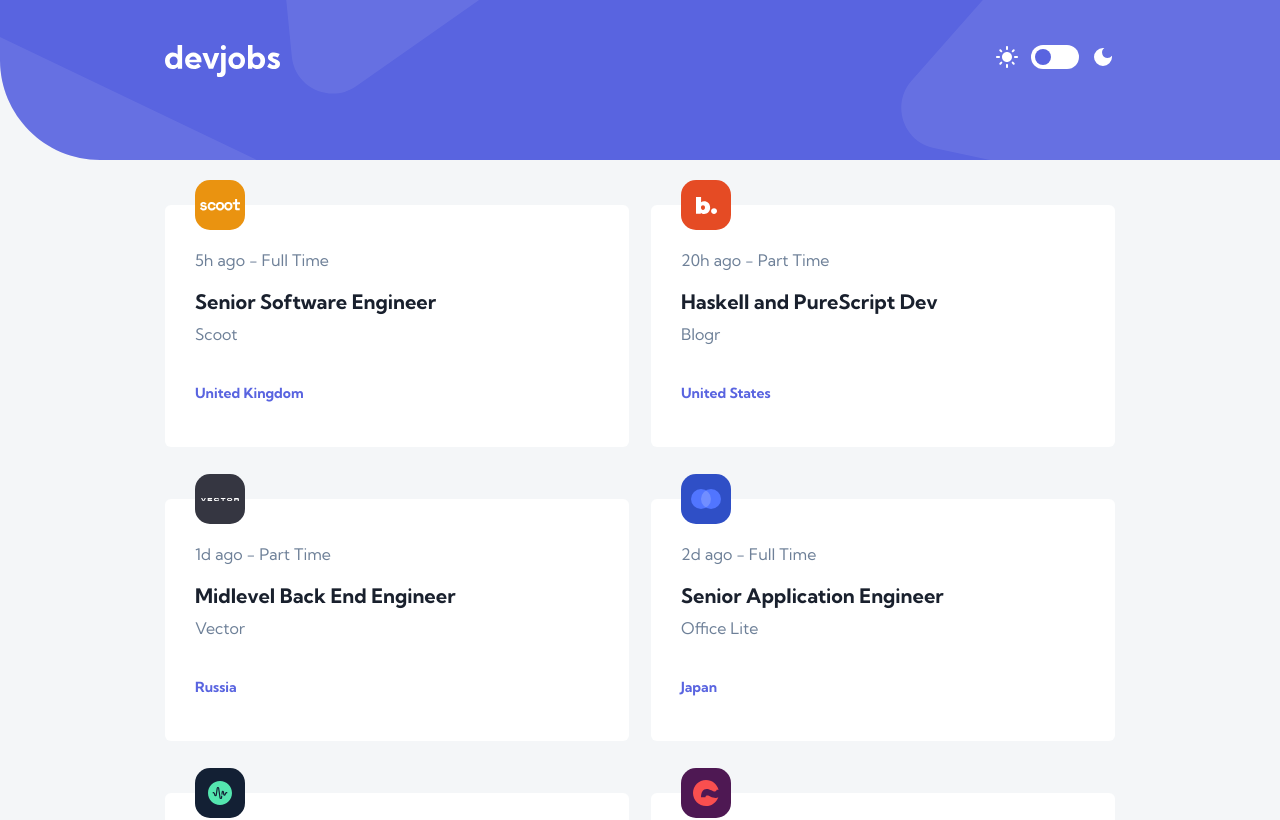
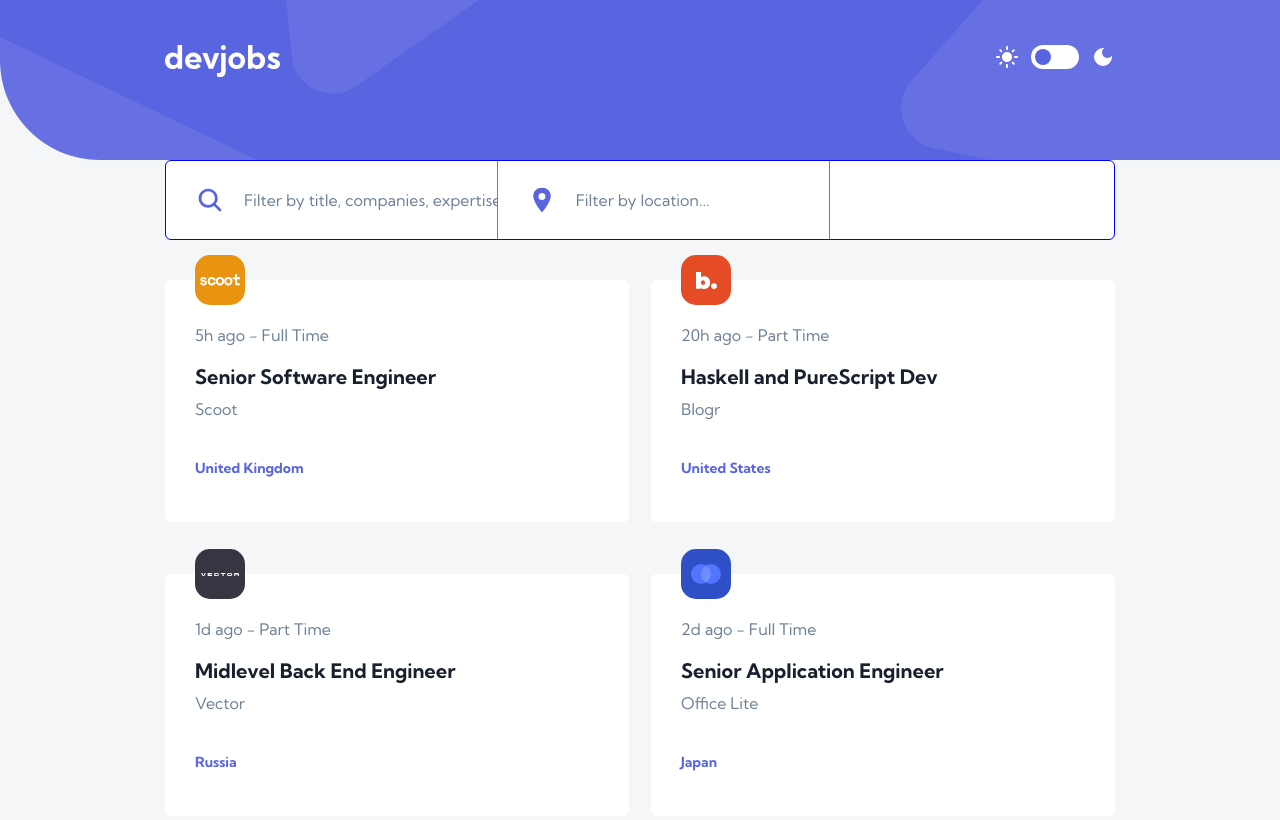
Before and after one commit to EdwinSch/react-devjobs-finder, a React (Vite) app: page / in a window 1280 px wide. Shown: the top 820 px of the page. Built offline with nearby package versions, Linux system fonts and the light colour scheme.

Commit message:
add: text filters + styles

```diff
--- /dev/null
+++ b/src/components/Filters/Filters.jsx
@@ -0,0 +1,58 @@
+import { IoSearch, IoLocationSharp } from "react-icons/io5";
+import { useState } from "react";
+
+const Filters = () => {
+  const [searchTerms, setSearchTerms] = useState({
+    multiple: "",
+    location: "",
+    fullTime: false,
+  });
+
+  const handleChange = (event) => {
+    //   setInput(event.target.value.toLowerCase());
+    setSearchTerms({
+      ...searchTerms,
+      [event.target.name]: event.target.value,
+    });
+
+    console.log(searchTerms);
+  };
+
+  return (
+    <div className="form-float-container">
+      <form action="">
+        {/* Multi text filter */}
+        <div className="filter-wrapper">
+          <label htmlFor="multiple">
+            <IoSearch />
+          </label>
+          <input
+            type="text"
+            value={searchTerms.multiple}
+            onChange={handleChange}
+            name="multiple"
+            id="multiple"
+            placeholder="Filter by title, companies, expertise…"
+          />
+        </div>
+
+        {/* Location text filter */}
+        <div className="filter-wrapper">
+          <label htmlFor="location">
+            <IoLocationSharp />
+          </label>
+          <input
+            type="text"
+            value={searchTerms.location}
+            onChange={handleChange}
+            name="location"
+            id="location"
+            placeholder="Filter by location..."
+          />
+        </div>
+      </form>
+    </div>
+  );
+};
+
+export default Filters;
--- /dev/null
+++ b/src/components/Filters/filters.css
@@ -0,0 +1,50 @@
+.form-float-container {
+  /* border: var(--inspect); */
+  position: absolute;
+  /* top: -20px; */
+  padding: 0 165px;
+  width: 100%;
+
+  form {
+    border: solid 1px blue;
+    width: 100%;
+    height: 80px;
+    border-radius: 6px;
+    background-color: var(--clr-cardBackground);
+    display: flex;
+    /* justify-content: space-evenly; */
+
+    .filter-wrapper {
+      border-right: solid 1px var(--clr-infoKeys);
+      height: 100%;
+      width: 35%;
+      padding-left: 30px;
+      display: flex;
+      align-items: center;
+
+      & label {
+        margin-right: 20px;
+        color: var(--clr-accent);
+        font-size: 28px;
+        display: grid;
+        place-items: center;
+      }
+
+      & input[type="text"] {
+        width: 100%;
+        font-family: var(--font);
+        font-size: 1rem;
+        color: var(--clr-headingTxt);
+        font-weight: 500;
+        background-color: transparent;
+        border: none;
+        outline: none;
+
+        &::placeholder {
+          color: var(--clr-infoKeys);
+          font-weight: 400;
+        }
+      }
+    }
+  }
+}
--- a/src/components/JobsList/jobs-list.css
+++ b/src/components/JobsList/jobs-list.css
@@ -1,7 +1,7 @@
 .jobs-list-container {
   /* margin-top: 100px; */
   /* border: var(--inspect); */
-  padding: 45px 165px 0 165px;
+  padding: 120px 165px 0 165px;
   display: grid;
   grid-template-columns: repeat(auto-fit, minmax(350px, 1fr));
   gap: 22px;
--- a/src/pages/Home.jsx
+++ b/src/pages/Home.jsx
@@ -2,6 +2,7 @@ import { useEffect, useState } from "react";
 import jobsData from "../../api/data.json";
 
 import JobsList from "../components/JobsList/JobsList";
+import Filters from "../components/Filters/Filters";
 
 const Home = () => {
   // ON LOAD Set state
@@ -22,7 +23,7 @@ const Home = () => {
     initialDataLoad();
   }, []);
 
-  // Show/Hide load BTN
+  // Load BTN functions
   const showMore = () => {
     setJobs(jobsData);
     setShowLoadBtn(false);
@@ -30,8 +31,9 @@ const Home = () => {
 
   return (
     <div className="homepage">
+      <Filters />
       <JobsList jobs={jobs} />
-      {/* Load all jobs */}
+
       {showLoadBtn && (
         <button onClick={showMore} className="btn load-btn" type="button">
           load more
--- a/src/styles/main-styles.css
+++ b/src/styles/main-styles.css
@@ -2,6 +2,7 @@
 @import url(../styles/page-styles.css);
 @import url(../components/Header/header.css);
 @import url(../components/ThemeSwitch/theme-switch.css);
+@import url(../components/Filters/filters.css);
 @import url(../components/JobsList/jobs-list.css);
 @import url(../components/Card/card.css);
 @import url(../components/JobHero/job-hero.css);
--- a/src/styles/page-styles.css
+++ b/src/styles/page-styles.css
@@ -1,3 +1,7 @@
+.homepage {
+  position: relative;
+}
+
 .error-page {
   margin-top: 40px;
   text-align: center;
```
